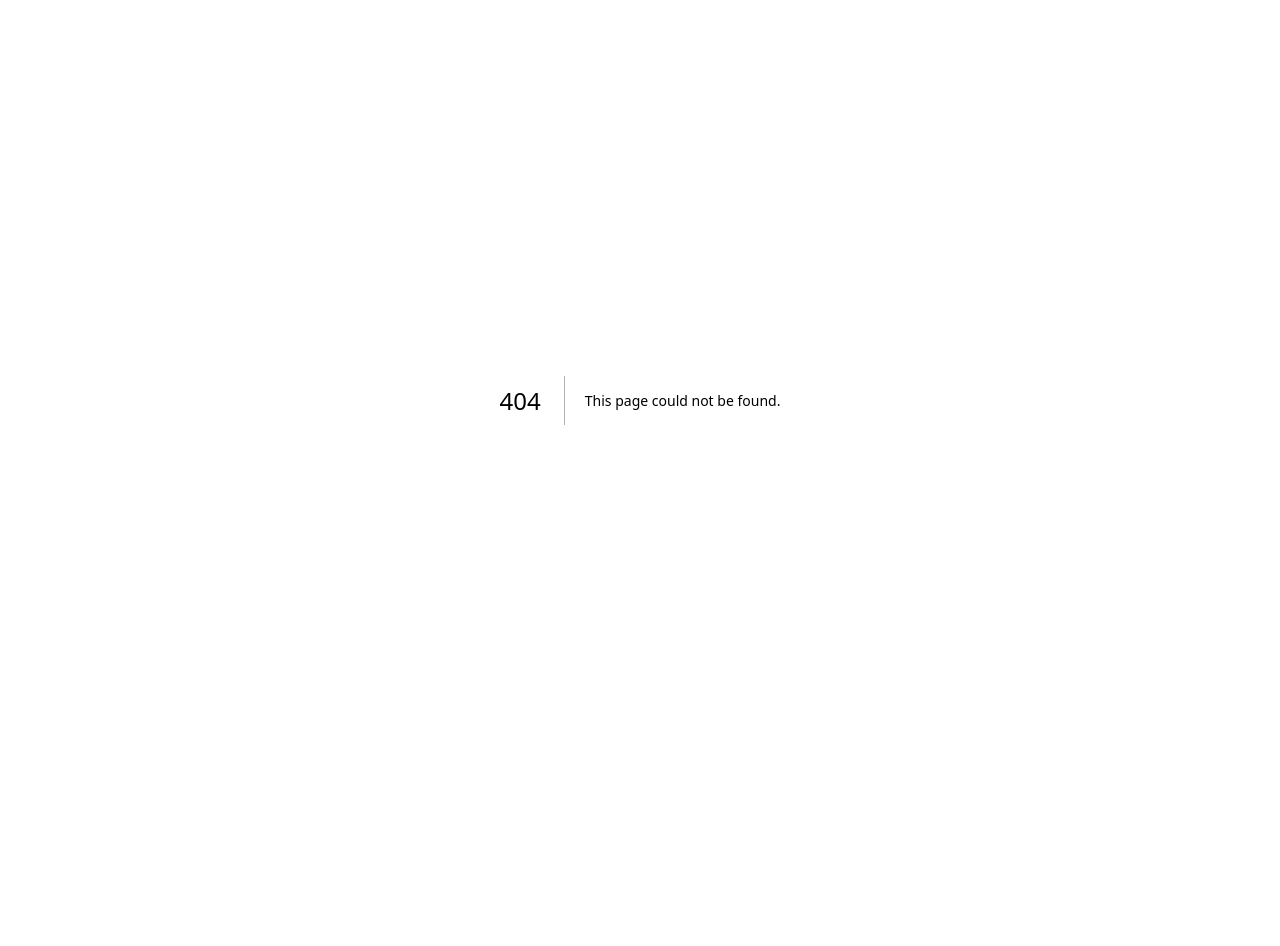
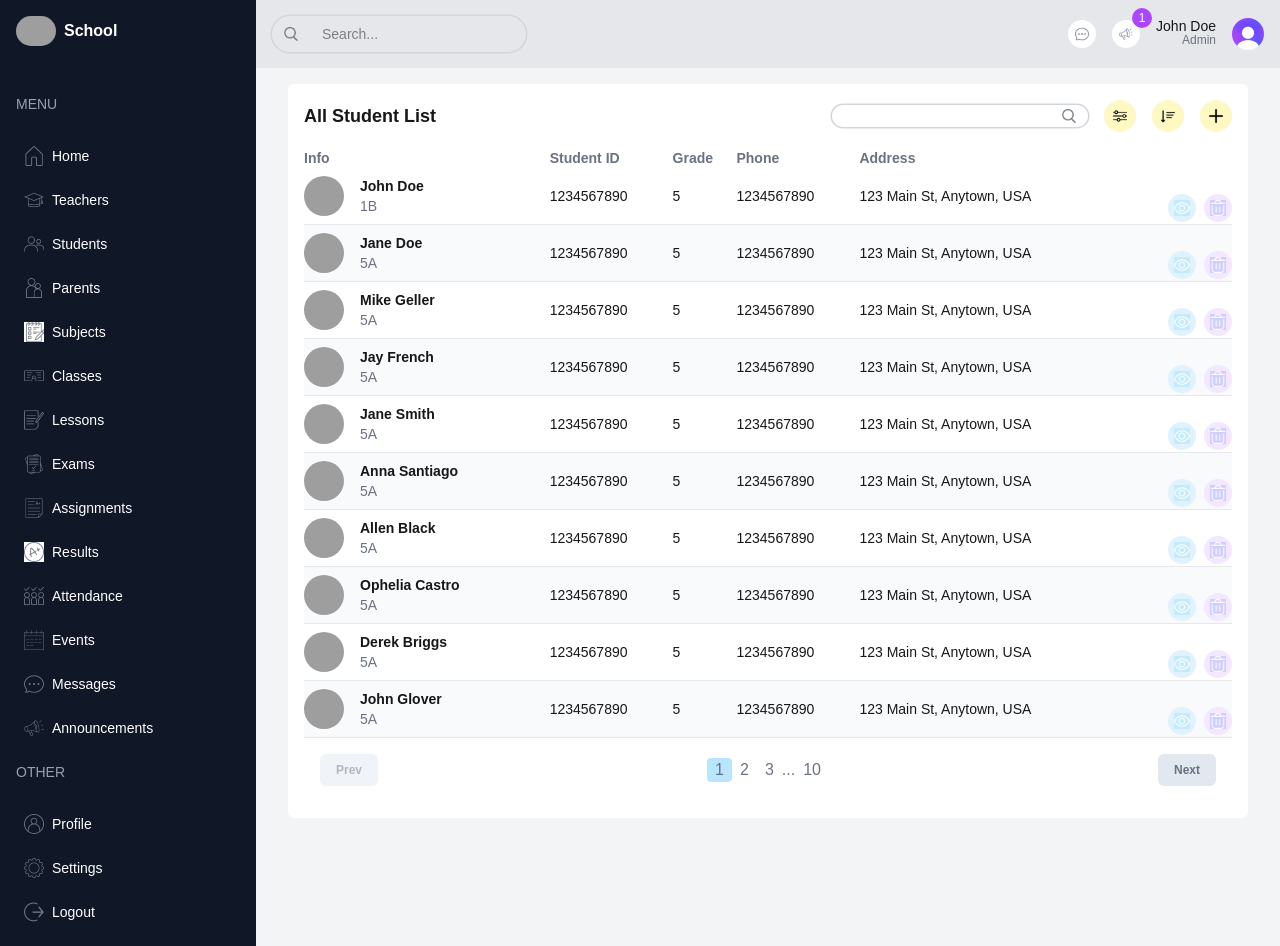
Before and after one commit to rumachoudhury/school-management-dashboard, a Next.js app: page /list/parents in a window 1280 px wide. Before the commit this address had no page. Before the commit the page ends 800 px from the top, so only its background shows below. Built offline with nearby package versions, Linux system fonts and the light colour scheme; grey boxes are pictures that could not be loaded.

Commit message:
Created ParentListPage

```diff
--- /dev/null
+++ b/src/app/(dashboard)/list/parents/page.tsx
@@ -0,0 +1,170 @@
+import Pagination from "@/src/components/Pagination";
+import Table from "@/src/components/Table";
+
+import TableSearch from "@/src/components/TableSearch";
+import Image from "next/image";
+import Link from "next/link";
+import { role, studentsData } from "@/src/lib/data";
+
+type Column = {
+  header: string;
+  accessor: string;
+  className?: string;
+};
+
+type Parent = {
+  id: number;
+  name: string;
+  students: string[];
+  phone?: string;
+  email?: string;
+  address: string;
+};
+
+const columns: Column[] = [
+  {
+    header: "Info",
+    accessor: "info",
+  },
+  {
+    header: "Student ID",
+    accessor: "studentId",
+    className: "hidden md:table-cell",
+  },
+  {
+    header: "Grade",
+    accessor: "grade",
+    className: "hidden md:table-cell",
+  },
+  {
+    header: "Phone",
+    accessor: "phone",
+    className: "hidden lg:table-cell",
+  },
+  {
+    header: "Address",
+    accessor: "address",
+    className: "hidden lg:table-cell",
+  },
+];
+
+export default function ParentListPage() {
+  const renderRow = (item: Student) => {
+    return (
+      <tr
+        key={item.id}
+        className="border-b border-gray-200 even:bg-slate-50 text-sm hover:bg-purple-50 transition-colors"
+      >
+        <td className="flex items-center justify-between">
+          <Link
+            href={`/list/students/${item.id}`}
+            className="flex items-center gap-4 py-2"
+          >
+            <Image
+              src={item.photo}
+              alt=""
+              width={40}
+              height={40}
+              className="w-10 h-10 rounded-full object-cover"
+            />
+
+            <div className="flex flex-col">
+              <h3 className="font-semibold">{item.name}</h3>
+              <p className="text-sm text-gray-500">{item.class}</p>
+            </div>
+          </Link>
+        </td>
+
+        <td className="hidden md:table-cell">{item.studentId}</td>
+
+        <td className="hidden md:table-cell">{item.grade}</td>
+
+        <td className="hidden lg:table-cell">{item.phone}</td>
+
+        <td className="hidden lg:table-cell">{item.address}</td>
+
+        <td className="flex items-center gap-2 justify-end">
+          <Link href={`/list/students/${item.id}`}>
+            <button className="w-7 h-7 flex items-center justify-center rounded-full bg-sky-100">
+              <Image
+                src="/images/school-management-dashboard/view.png"
+                alt="View"
+                width={16}
+                height={16}
+              />
+            </button>
+          </Link>
+          {role === "admin" && (
+            <button className="w-7 h-7 flex items-center justify-center rounded-full bg-purple-100">
+              <Image
+                src="/images/school-management-dashboard/delete.png"
+                alt="View"
+                width={16}
+                height={16}
+              />
+            </button>
+          )}
+        </td>
+      </tr>
+    );
+  };
+
+  return (
+    <div className="bg-white p-4 rounded-md flex-1 m-4 mt-0">
+      {/* Top */}
+      <div className="flex items-center justify-between">
+        <h2 className="hidden md:block text-lg font-semibold">
+          All Student List
+        </h2>
+
+        <div className="flex flex-col md:flex-row items-center gap-4 w-full md:w-auto">
+          <div className="w-64">
+            <TableSearch />
+          </div>
+
+          <div className="flex items-center gap-4 self-end">
+            <button className="w-8 h-8 flex items-center justify-center rounded-full bg-yellow-100">
+              <Image
+                src="/images/school-management-dashboard/filter.png"
+                alt="Filter"
+                width={14}
+                height={14}
+              />
+            </button>
+
+            <button className="w-8 h-8 flex items-center justify-center rounded-full bg-yellow-100">
+              <Image
+                src="/images/school-management-dashboard/sort.png"
+                alt="Filter"
+                width={14}
+                height={14}
+              />
+            </button>
+
+            {role === "admin" && (
+              <button className="w-8 h-8 flex items-center justify-center rounded-full bg-yellow-100">
+                <Image
+                  src="/images/school-management-dashboard/plus.png"
+                  alt="Filter"
+                  width={14}
+                  height={14}
+                />
+              </button>
+            )}
+          </div>
+        </div>
+      </div>
+
+      {/* List */}
+      <div className="">
+        {/* <Table columns={columns} data={teachers} renderRow={renderRow} /> */}
+        <Table columns={columns} data={studentsData} renderRow={renderRow} />
+      </div>
+
+      {/* Pagination */}
+      <div className="">
+        <Pagination />
+      </div>
+    </div>
+  );
+}
```
